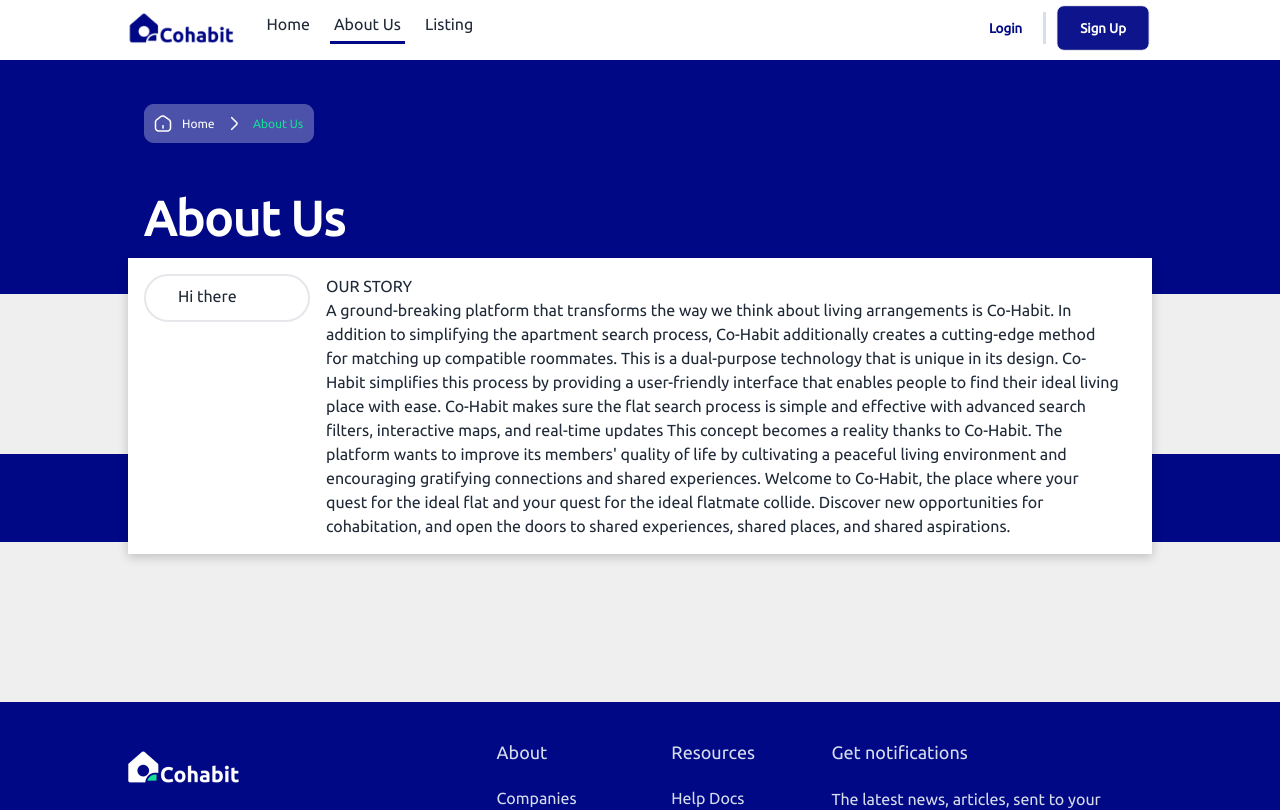
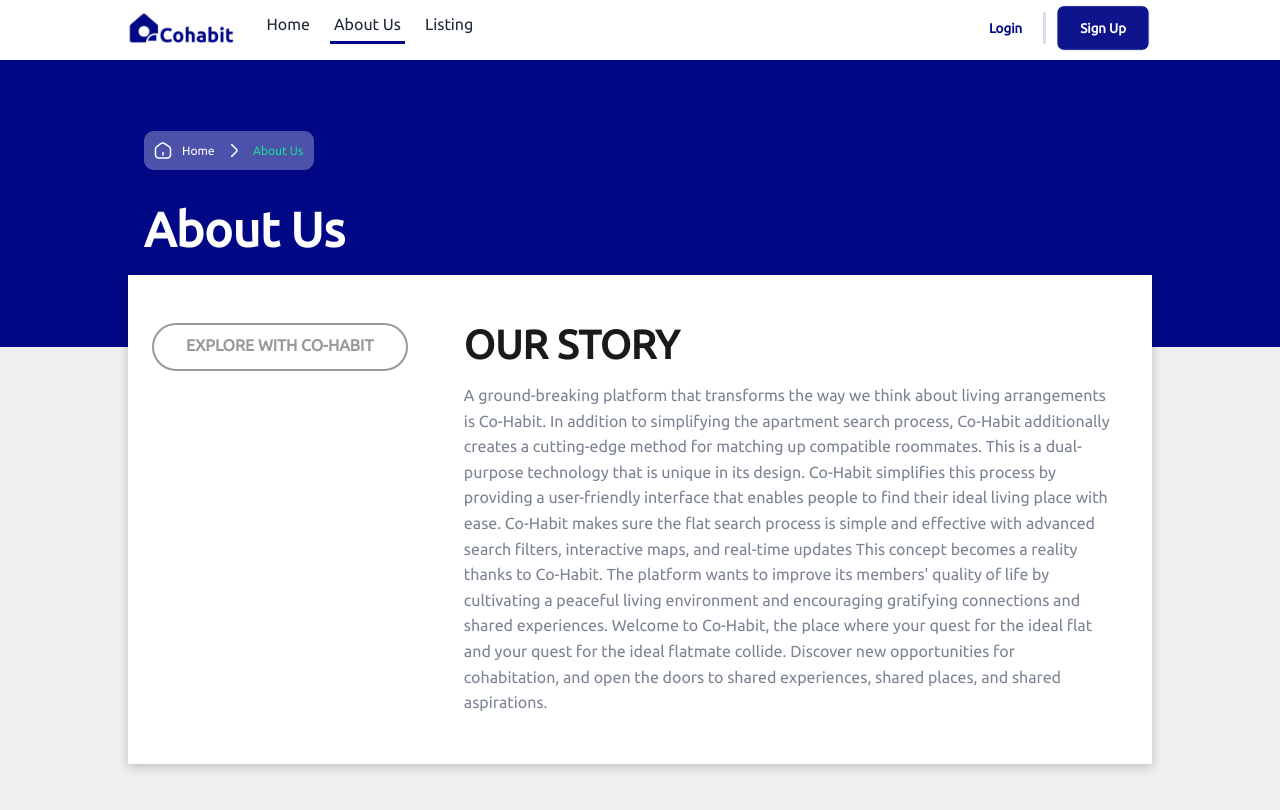
Before and after one commit to lazynerd-studios/Co-Habit-Landing, a React (Vite) app: page /about-us in a window 1280 px wide. Shown: the top 810 px of the page. Built offline with nearby package versions, Linux system fonts and the light colour scheme.

Commit message:
Update AboutUs.jsx

```diff
--- a/src/Components/About Us/AboutUs.jsx
+++ b/src/Components/About Us/AboutUs.jsx
@@ -22,12 +22,12 @@ const AboutUs = () => (
     >
       {/* <div className='min-h-screen'> */}
       <div className="hero place-content-start ">
-        <div className="hero-content w-full mt-10 mb-8  bg-[#010886] laptop:mt- laptop:mx-[8rem]">
+        <div className="hero-content w-full mt-10 mb-12 h-[16.1875rem] bg-[#010886] laptop:mt- laptop:mx-[8rem]">
           {/* <div className="max-w-lg"> */}
           <div className="w-full laptop:mx-[8rem] top-0 laptop:mt-[3rem]">
             <img src={BreadCrumb} className='' alt="Breadcrumb" />
             <h1
-              className="text-[3rem] leading-[3.4375rem] font-bold text-[#fff] mt-12">
+              className="text-[3rem] leading-[3.4375rem] font-bold text-[#fff] mt-8">
               About Us
             </h1>
           </div>
@@ -35,23 +35,22 @@ const AboutUs = () => (
         </div>
       </div>
 
-      <div className='bg-white p-4 absolute w-auto hidden laptop:block -mt-9 h-auto mx-[8rem] shadow-[0_3px_10px_rgb(0,0,0,0.2)]'>
+      <div className='bg-white px-6 py-12 absolute w-auto hidden laptop:block -mt-[4.5rem] h-auto mx-[8rem] shadow-[0_3px_10px_rgb(0,0,0,0.2)]'>
         {/* <div className='grid grid-cols-2 gap-0'> */}
         <div class="flex justify-between">
 
-
-          <span className='px-8 border-2 py-0 h-12 rounded-full w-full'>
-            <button className='py-2'>
-              Hi there
+          <span className='px-8 border-2 py-0 h-12 rounded-[6.25rem] text-[#999999] border-[#999999] w-[35%] max-w-[40%] mr-10'>
+            <button className='py-2 font-bold text-[1rem] leading-[1.6rem]'>
+              EXPLORE WITH CO-HABIT
             </button>
           </span>
 
-          <div className='px-4'>
-            <h1 className=''>
+          <div className='px-4 w-full '>
+            <h1 className='text-[#1A1A1A] text-[2.5rem] font-bold leading-[2.75rem] mb-4'>
               OUR STORY
             </h1>
 
-            <p className='text-[1rem]'>
+            <p className='text-[1rem] text-[#7C8493] leading-[1.6rem]'>
               A ground-breaking platform that transforms the way
               we think about living arrangements is Co-Habit.
               In addition to simplifying the apartment search process,
@@ -74,15 +73,19 @@ const AboutUs = () => (
       </div>
       {/* </div> */}
 
-      <div className='h-[10rem] bg-[#EFEFEF]'>
+      <div className='h-[30rem] bg-[#EFEFEF]'>
 
       </div>
 
       <div className='py-8 bg-[#010886] text-white'>
         <div className='laptop:mx-[8rem]'>
-          <h2>
-            BENEFIT OF USING CO-HABIT
-          </h2>
+          <span className='px-8 border-2 py-4 rounded-[6.25rem] border-[#999999] w-[35%] max-w-[40%] mr-10'>
+            <button className='py-2 font-bold text-[1rem] leading-[1.6rem]'>
+              BENEFIT OF USING CO-HABIT
+            </button>
+          </span>
+
+
         </div>
       </div>
 
```
